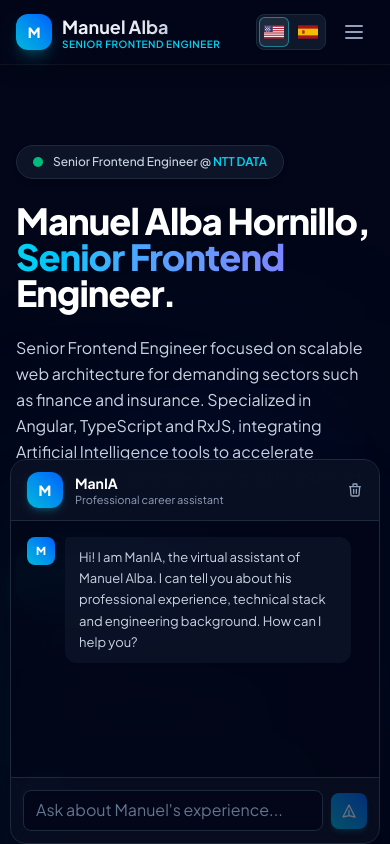
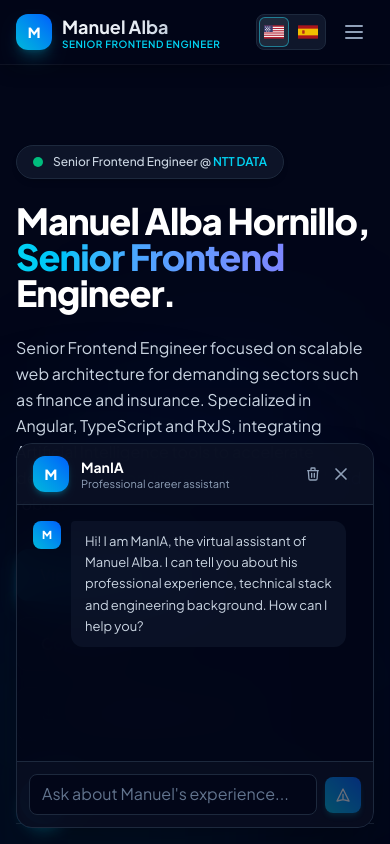
Before and after one commit to malbahor/malbahor.github.io, an Angular app: page / in a window 390 px wide. Both pictures are taken after a click on the button 44 px from the left and 800 px from the top of the page. Shown: the top 844 px of the page. Built offline with nearby package versions, Linux system fonts and the light colour scheme.

Commit message:
fix: resolve mobile layout overflow for chat widget and prevent initial auto-scroll to contact

```diff
--- a/src/app/components/mania-chat/mania-chat.component.html
+++ b/src/app/components/mania-chat/mania-chat.component.html
@@ -29,6 +29,7 @@
           <p class="text-[11px] text-slate-400">{{ data().mania.widgetSubtitle }}</p>
         </div>
       </div>
+      <div class="flex items-center gap-1">
         <button
           type="button"
           class="hold-btn text-slate-400 hover:text-white transition-colors"
@@ -59,6 +60,17 @@
             </svg>
           </span>
         </button>
+        <button
+          type="button"
+          (click)="closeChat()"
+          [attr.aria-label]="data().mania.closeAria"
+          class="inline-flex h-8 w-8 items-center justify-center rounded-lg text-slate-400 hover:text-white hover:bg-slate-800 transition-colors"
+        >
+          <svg class="w-5 h-5" fill="none" stroke="currentColor" viewBox="0 0 24 24">
+            <path stroke-linecap="round" stroke-linejoin="round" stroke-width="2" d="M6 18L18 6M6 6l12 12" />
+          </svg>
+        </button>
+      </div>
     </header>
 
     <div #messagesContainer class="messages-scroll flex-1 space-y-3 overflow-y-auto p-4 min-h-[16rem] max-h-[60vh]" aria-live="polite">
--- a/src/app/components/mania-chat/mania-chat.component.scss
+++ b/src/app/components/mania-chat/mania-chat.component.scss
@@ -148,11 +148,12 @@
 @media (max-width: 767px) {
   :host .mania-panel {
     position: fixed;
-    left: 0.625rem;
-    bottom: 0;
-    z-index: 50;
-    width: calc(100vw - 1.25rem);
-    max-width: 24rem;
-    max-height: 100dvh;
+    left: 16px;
+    right: 16px;
+    bottom: 16px;
+    z-index: 9999;
+    width: calc(100% - 32px);
+    max-width: none;
+    max-height: 80vh;
   }
 }
--- a/src/app/components/mania-chat/mania-chat.component.ts
+++ b/src/app/components/mania-chat/mania-chat.component.ts
@@ -58,6 +58,10 @@ export class ManiaChatComponent {
 
   toggle(): void {
     this.isOpen.update(value => !value);
+  }
+
+  closeChat(): void {
+    this.isOpen.set(false);
   }
 
   async send(): Promise<void> {
--- a/src/app/components/navbar/navbar.component.ts
+++ b/src/app/components/navbar/navbar.component.ts
@@ -11,11 +11,13 @@ import { useTranslation, type Language } from '../../services/translation.servic
 export class NavbarComponent implements AfterViewInit, OnDestroy {
   private static readonly VIEWPORT_ANCHOR_RATIO = 0.3;
   private static readonly BOTTOM_TOLERANCE = 20;
+  private static readonly SCROLL_INIT_GRACE_MS = 300;
   private readonly translation = useTranslation();
   private readonly document = inject(DOCUMENT);
   private readonly zone = inject(NgZone);
   private scrollFrameId = 0;
   private readonly handleScrollEvent = (): void => this.scheduleScrollUpdate();
+  private initializedAt = 0;
   readonly data = this.translation.data;
   readonly language = this.translation.language;
   readonly activeSection = signal('#home');
@@ -33,7 +35,8 @@ export class NavbarComponent implements AfterViewInit, OnDestroy {
       window.addEventListener('scroll', this.handleScrollEvent, { passive: true });
       window.addEventListener('resize', this.handleScrollEvent, { passive: true });
     });
-    this.onWindowScroll();
+    this.initializedAt = Date.now();
+    window.scrollTo({ top: 0, behavior: 'instant' });
   }
 
   ngOnDestroy(): void {
@@ -50,6 +53,9 @@ export class NavbarComponent implements AfterViewInit, OnDestroy {
 
   onWindowScroll(): void {
     if (typeof window === 'undefined') {
+      return;
+    }
+    if (Date.now() - this.initializedAt < NavbarComponent.SCROLL_INIT_GRACE_MS) {
       return;
     }
     if (this.isNearDocumentBottom()) {
```
Also changed, not shown: 2 other files (tests, documents, lock files or other folders). Lines whose indentation alone changed are shown as unchanged.
